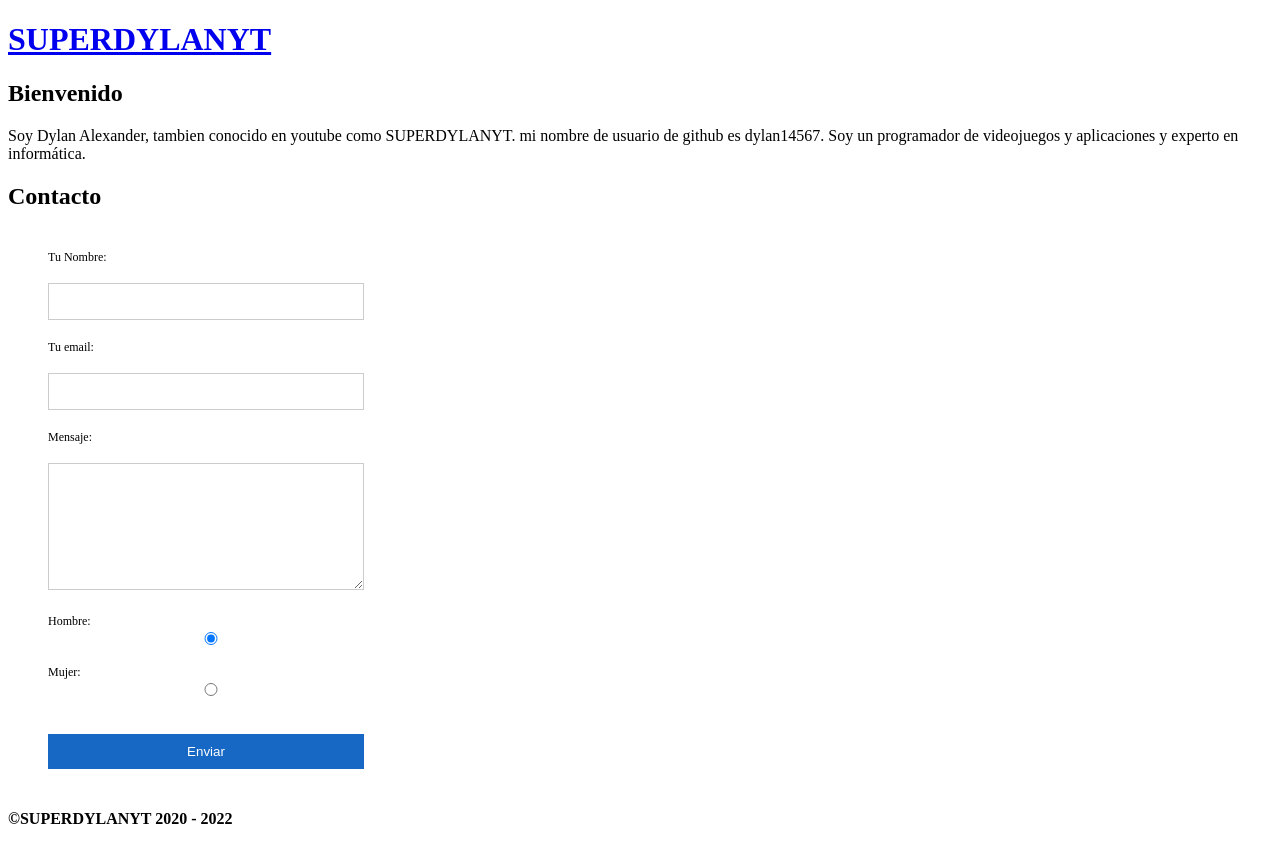
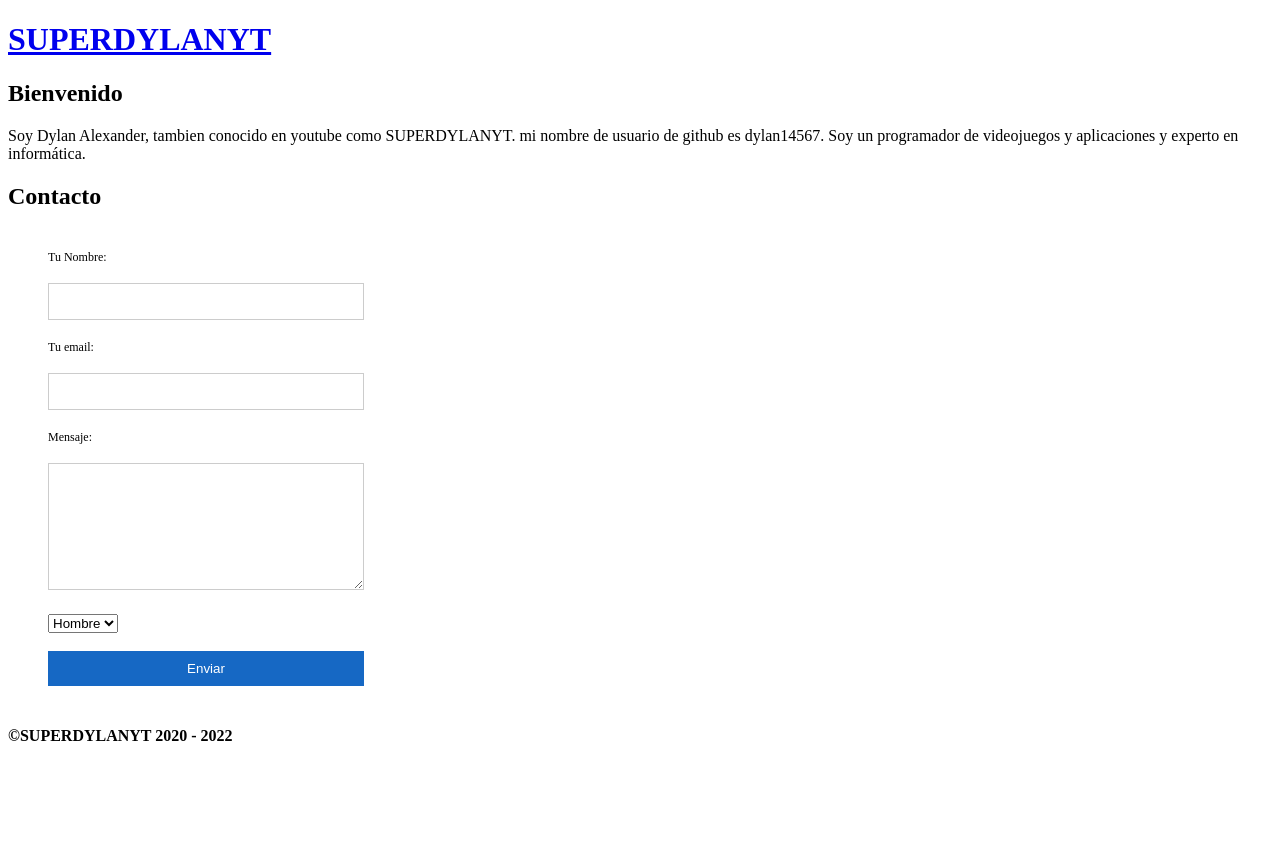
Before and after one commit to dylanmeca/dylanmeca.github.io, a Jekyll site: the page built from contacto.md, in a window 1280 px wide. Shown: the top 863 px of the page. Built offline with Jekyll 4.4.1, drawn with Linux system fonts in a browser that asks for light colours; comment, search, counter and statistics services are not loaded.

Commit message:
Update contacto.md

```diff
--- a/contacto.md
+++ b/contacto.md
@@ -22,11 +22,10 @@
     <span id="message_validation" class="error_message"></span>
   </div>
   <div class="row">
-    <label class="required" for="hombre">Hombre: </label>
-    <input id="hombre" type="radio" name="genero" value="" checked>
-    <label class="required" for="mujer">Mujer: </label>
-    <input id="mujer" type="radio" name="genero" value="">
-    <span id="message_validation" class="error_message"></span>
+    <select>
+         <option id="hombre" name="hombre" value="">Hombre </option>
+         <option id="mujer" name="mujer" value="">Mujer </option>
+    </select>
   </div>
 
 
```
